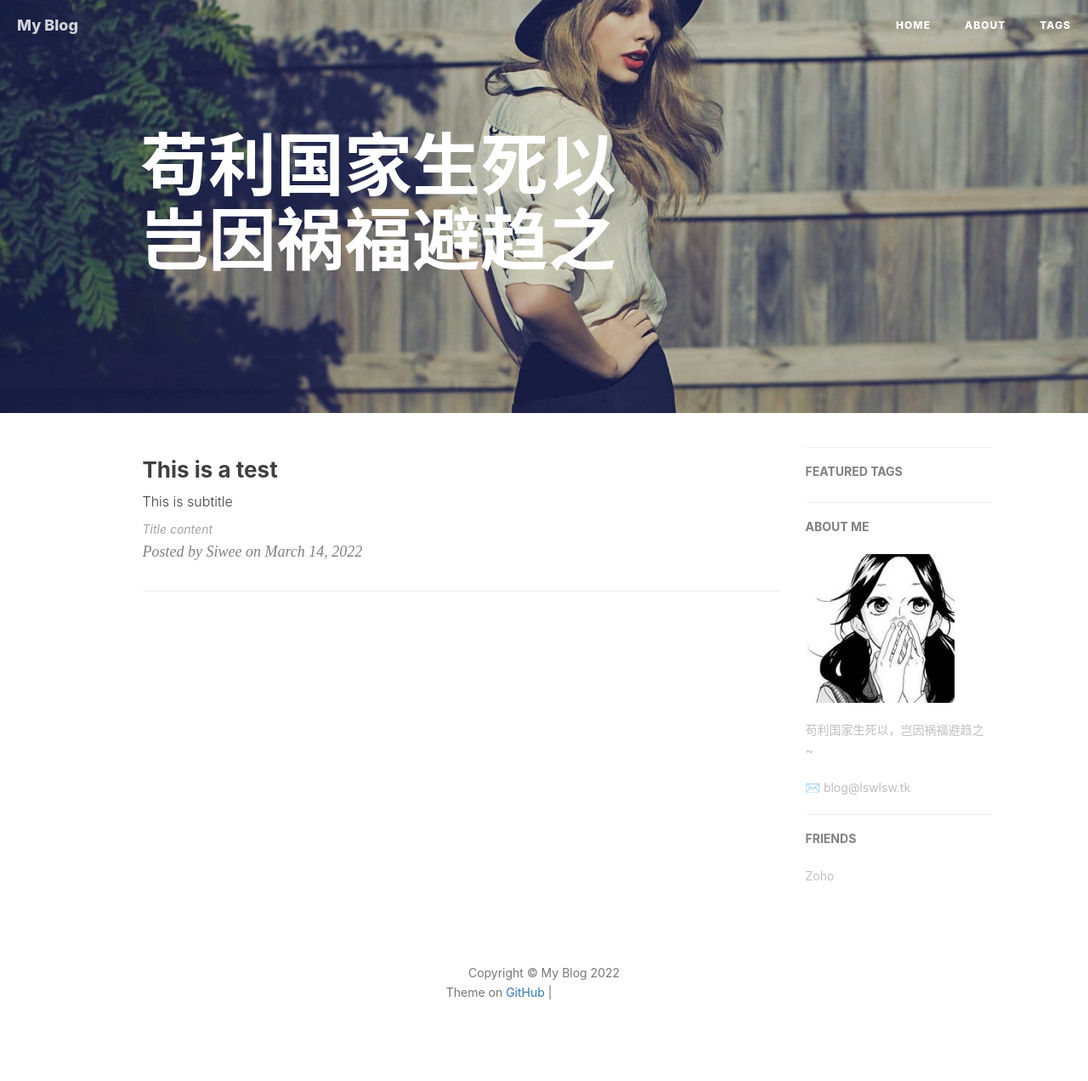
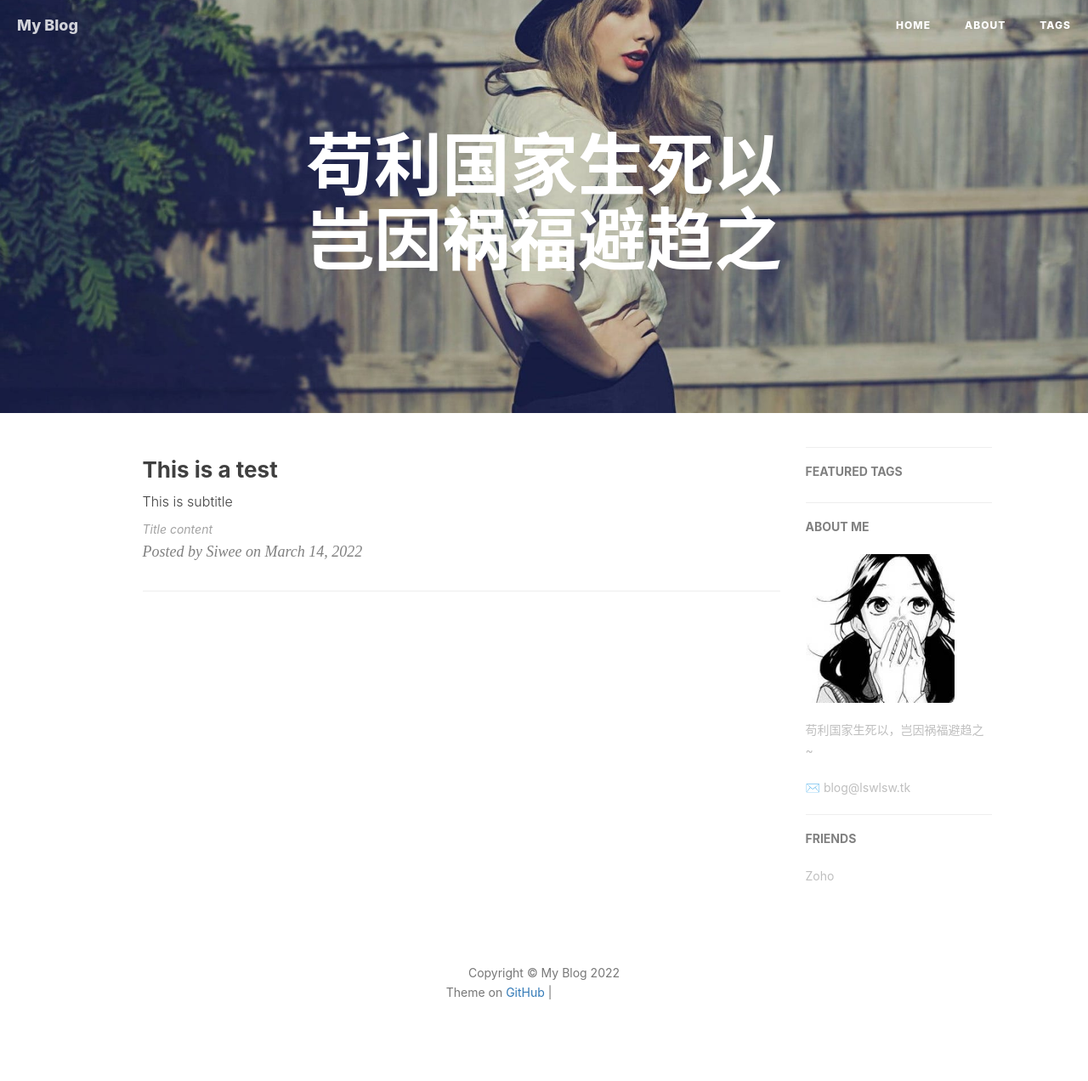
Before and after one commit to lswliusiwei/lswliusiwei.github.io, a Jekyll site: the page built from index.html, in a window 1280 px wide. Shown: the whole page at 85% size. Built offline with Jekyll 4.4.1, drawn with Linux system fonts in a browser that asks for light colours; nearby versions of some CDN libraries; the list of posts is cut into pages by our own code; comment, search, counter and statistics services are not loaded; grey boxes are pictures that could not be loaded.

Commit message:
Update index.html

```diff
--- a/_layouts/index.html
+++ b/_layouts/index.html
@@ -6,7 +6,7 @@ layout: default
 <header class="intro-header" style="background-image: url('{{ site.baseurl }}/{% if page.header-img %}{{ page.header-img }}{% else %}{{ site.header-img }}{% endif %}')">
     <div class="container">
         <div class="row">
-            <div class="col-lg-8">
+            <div class="col-lg-8 col-lg-offset-2">
                 <div class="site-heading">
                     <h1>{% if page.title %}{{ page.description }}{% else %}{{ page.description }}{% endif %}</h1>
                 </div>
```
